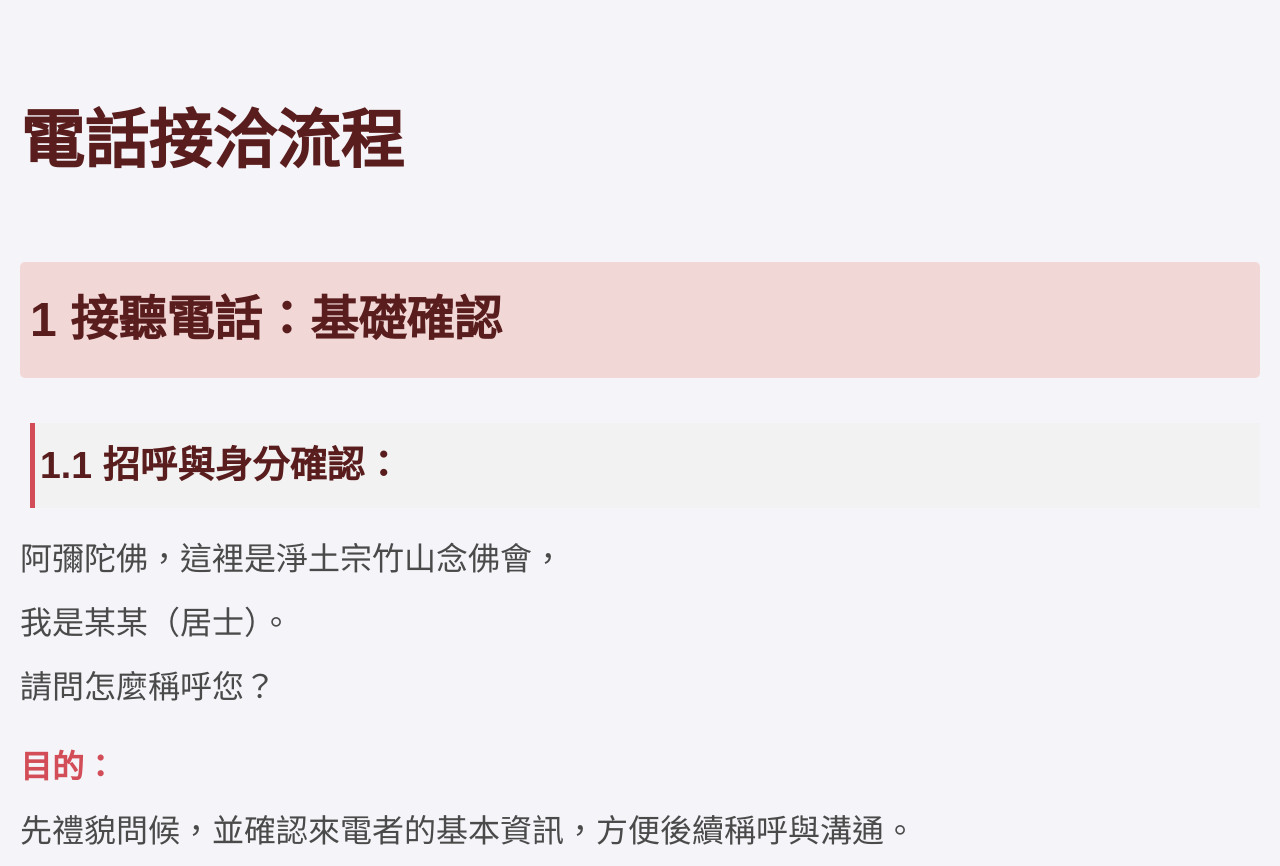
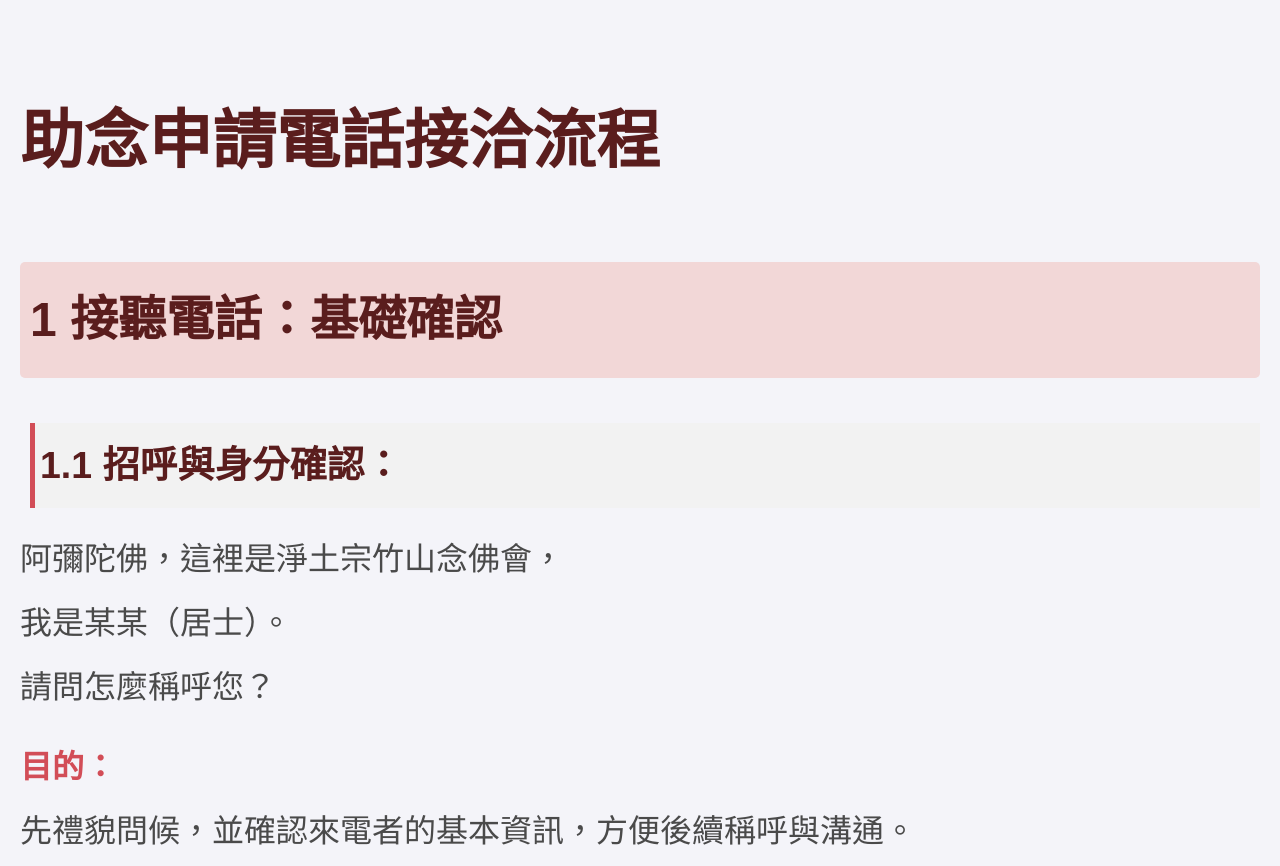
Before and after one commit to mt3722/prayer-request, a plain HTML site: page index.html in a window 1280 px wide. Shown: the top 866 px of the page. Drawn offline with Linux system fonts and the light colour scheme.

Commit message:
Update index.html

```diff
--- a/index.html
+++ b/index.html
@@ -50,7 +50,7 @@
 </head>
 <body>
 
-  <h1>電話接洽流程</h1>
+  <h1>助念申請電話接洽流程</h1>
 
   <h2>1 接聽電話：基礎確認</h2>
 
```
